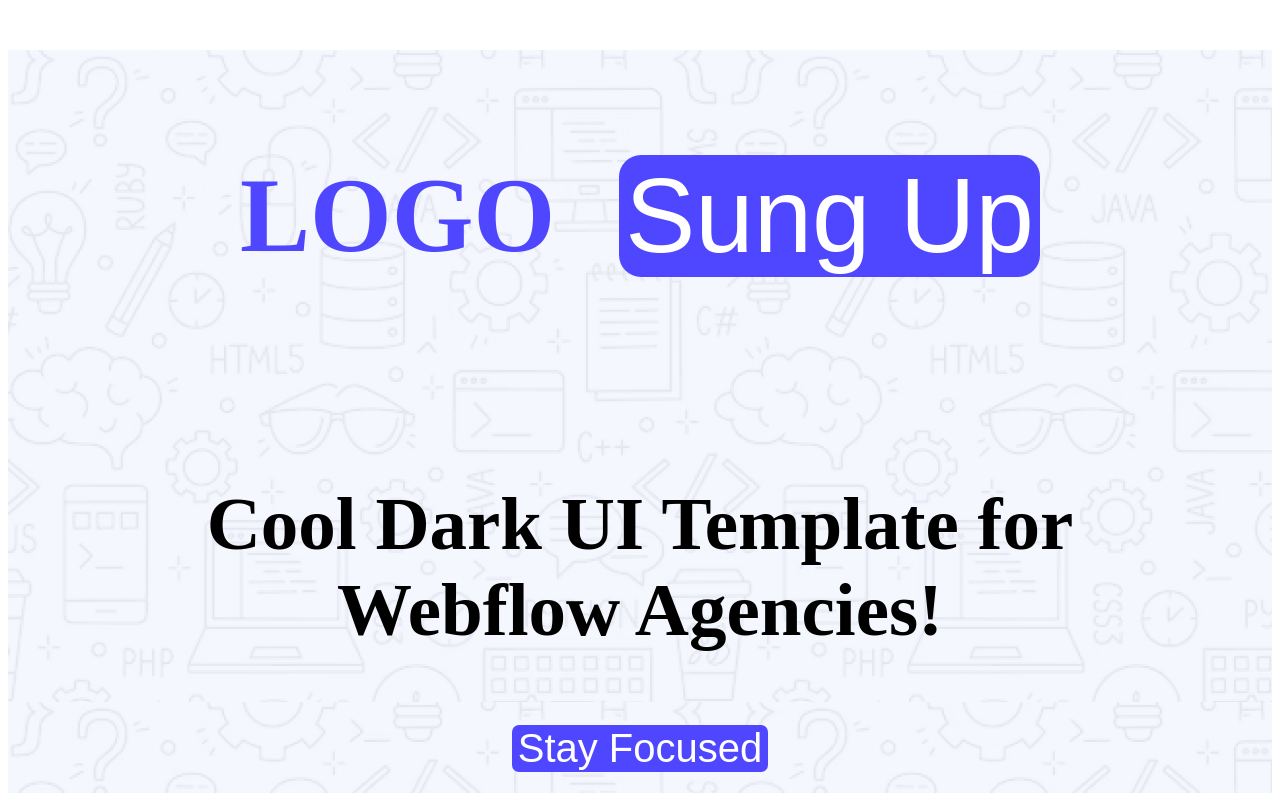
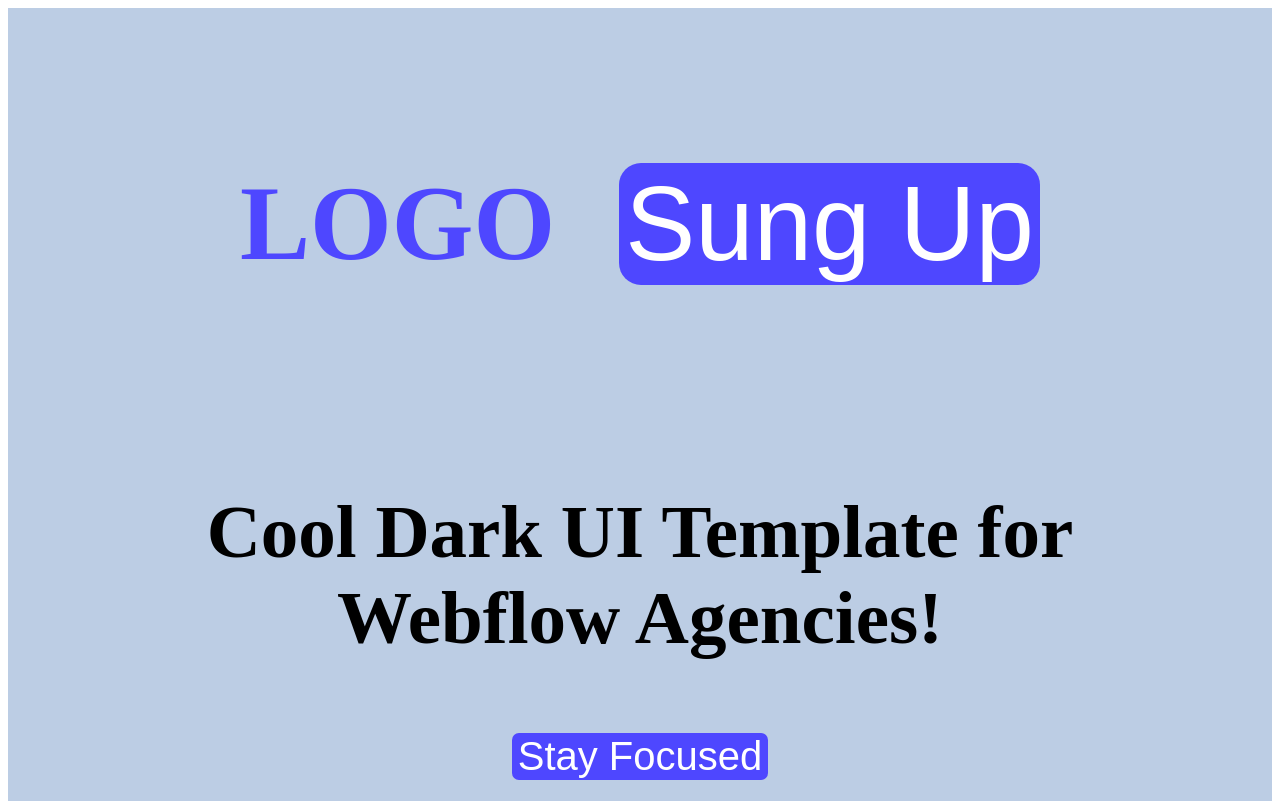
Before and after one commit to amitsharma803061/first-web-Assignment, a plain HTML site: page index.html in a window 1280 px wide. Shown: the top 804 px of the page. Drawn offline with Linux system fonts and the light colour scheme.

Commit message:
addeda an style.css file

```diff
--- a/style.css
+++ b/style.css
@@ -1,6 +1,7 @@
 /* header */
 .header {
-    background-image: url('../Assets/Hero-bg.png');
+  background-color: rgb(188, 205, 228);
+  display: grid;
 
 }
 /* nav style */
```
